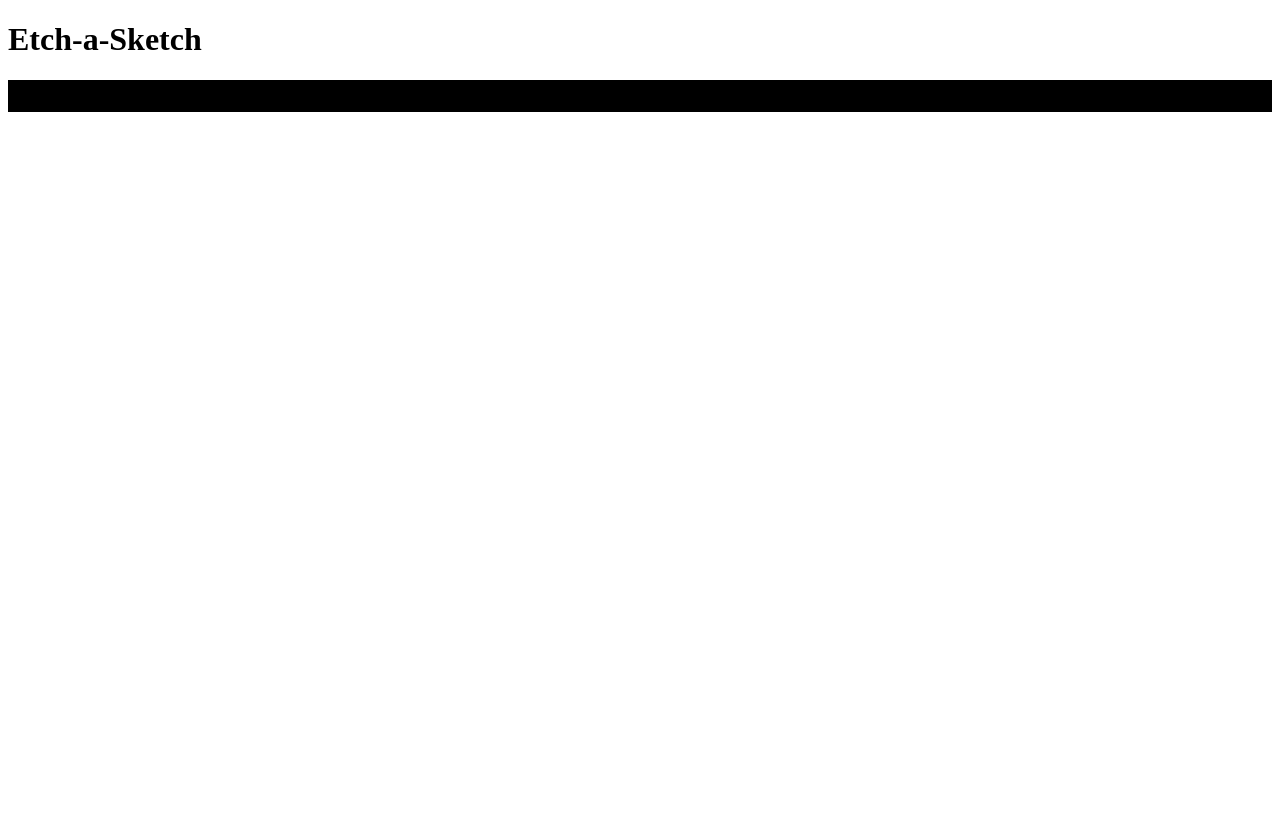
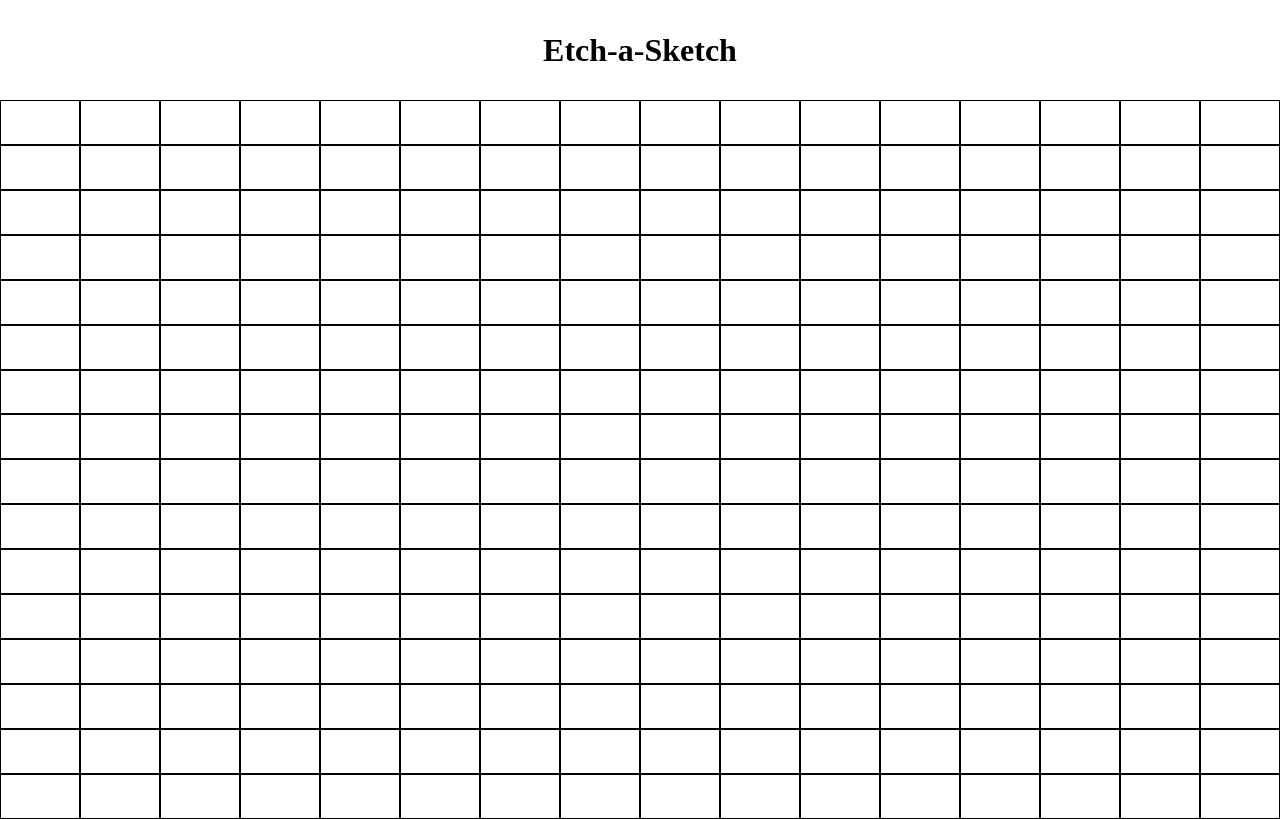
Before and after one commit to ColtonTurner232/Etch-a-Sketch, a plain HTML site: page index.html in a window 1280 px wide. Drawn offline with Linux system fonts and the light colour scheme.

Commit message:
Reshaped grid and added flex header.

```diff
--- a/style.css
+++ b/style.css
@@ -1,11 +1,27 @@
 :root {
     --grid-rows: 1;
     --grid-columns: 1;
+}
+
+body,html {
+    margin: 0;
+    padding: 0;
+}
+
+.container {
+    display: flex;
+    justify-content: center;
+    align-items: center;
+    height: 100px;
+
 }
 .grid-container {
     display: grid;
     grid-template-columns: repeat( var(--grid-columns), 1fr);
     grid-template-rows: repeat( var(--grid-rows), 1fr);
+    justify-content: center;
+    align-content: center;
+    height: 89.85vh;
 }
 
 .grid-item {
```
